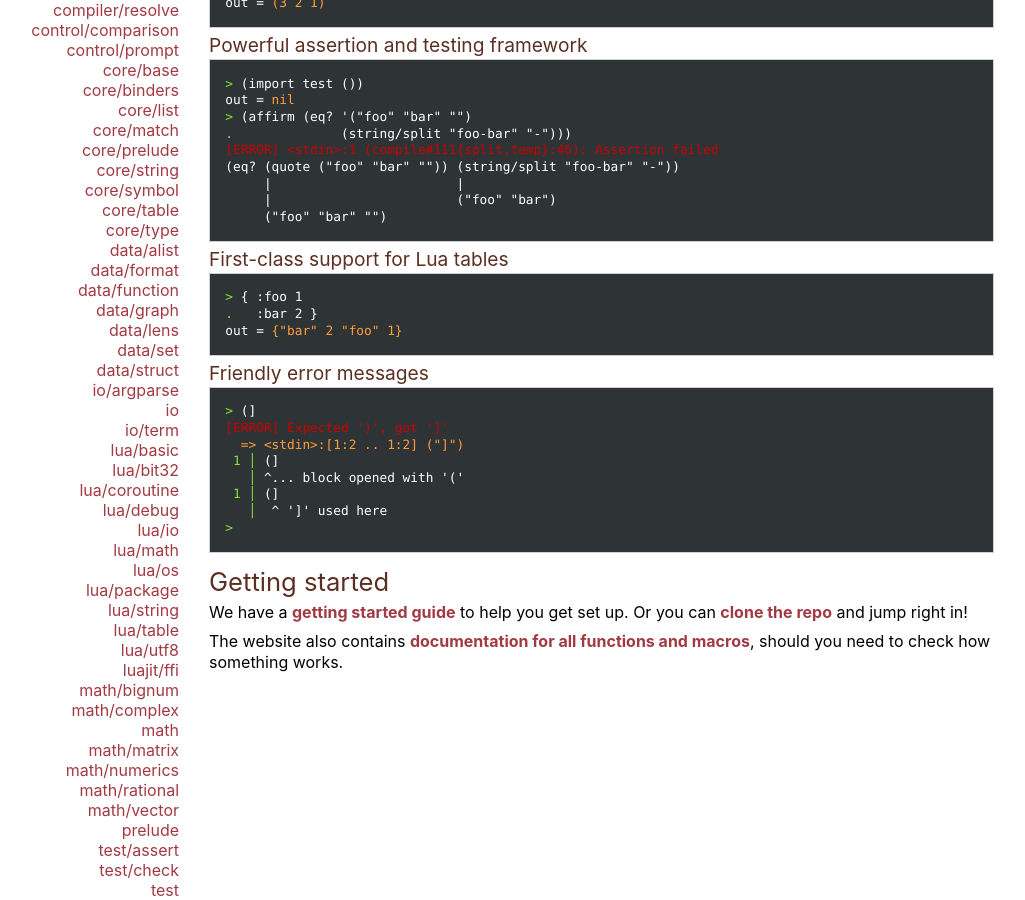
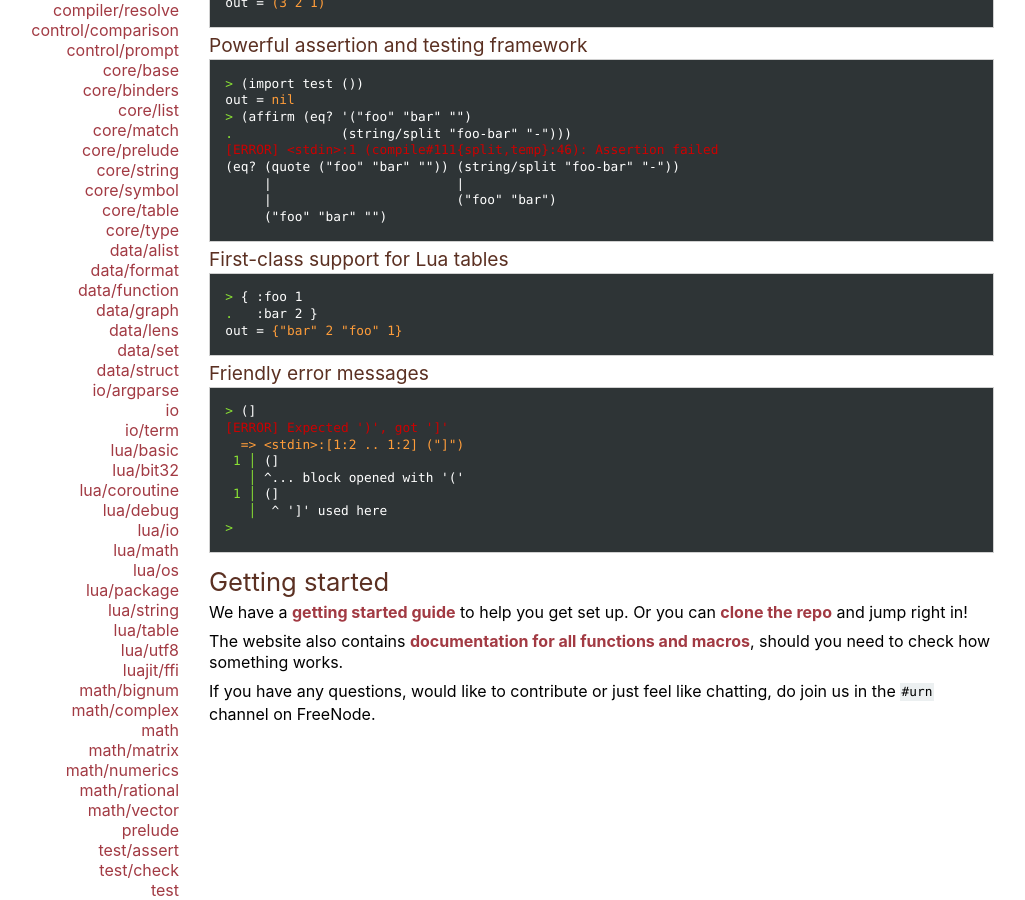
Before and after one commit to SquidDev/urn, a Jekyll site: the page built from index.md, in a window 1280 px wide and 900 px high, scrolled down 661 px. Shown: the whole window, without its empty margins (146-1171 px from the left). Built offline with Jekyll 4.4.1, drawn with Linux system fonts in a browser that asks for light colours; our own code applies the rules of GitHub Pages for plain Markdown files.

Commit message:
Add reference to IRC on home page

```diff
--- a/index.md
+++ b/index.md
@@ -1,7 +1,7 @@
 # Urn: A Lisp implementation for Lua
 
-Urn is a new language developed by SquidDev, and demhydraz. Urn is a Lisp dialect with a focus on minimalism which
-compiles to Lua.
+Urn is a new language developed by SquidDev, and demhydraz. Urn is a Lisp dialect with a focus on minimalism which compiles
+to Lua.
 
 ## What?
  - A minimal¹ Lisp implementation, with full support for compile time code execution and macros.
@@ -63,8 +63,10 @@ out = <span style="color:#ff9d3a;">{&quot;bar&quot; 2 &quot;foo&quot; 1}</span>
 </pre>
 
 ## Getting started
-We have a [getting started guide](tutorial/01-introduction.md) to help you get set up. Or you
-can [clone the repo](https://gitlab.com/urn/urn) and jump right in!
+We have a [getting started guide](tutorial/01-introduction.md) to help you get set up. Or you can [clone the
+repo](https://gitlab.com/urn/urn) and jump right in!
 
-The website also contains [documentation for all functions and macros](docs/lib.prelude.md), should you need to check
-how something works.
+The website also contains [documentation for all functions and macros](docs/lib.prelude.md), should you need to check how
+something works.
+
+If you have any questions, would like to contribute or just feel like chatting, do join us in the `#urn` channel on FreeNode.
```
